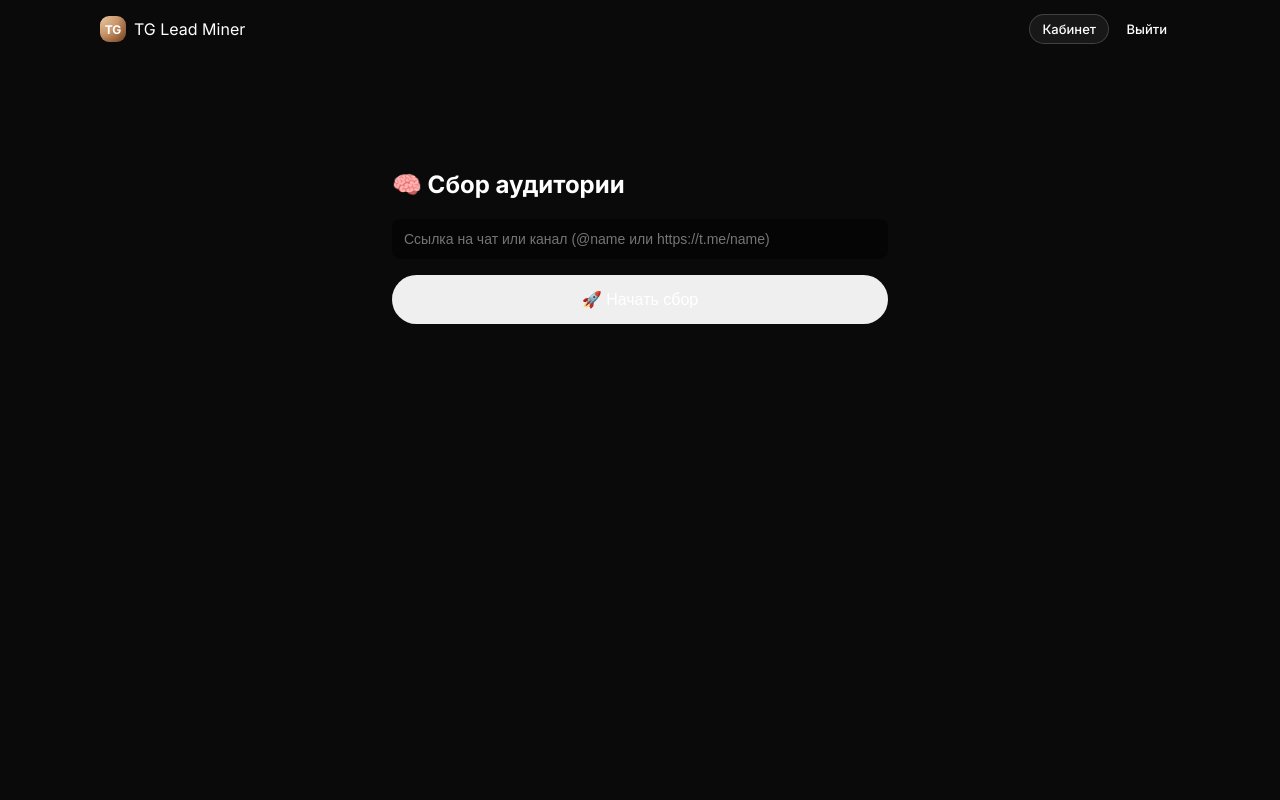
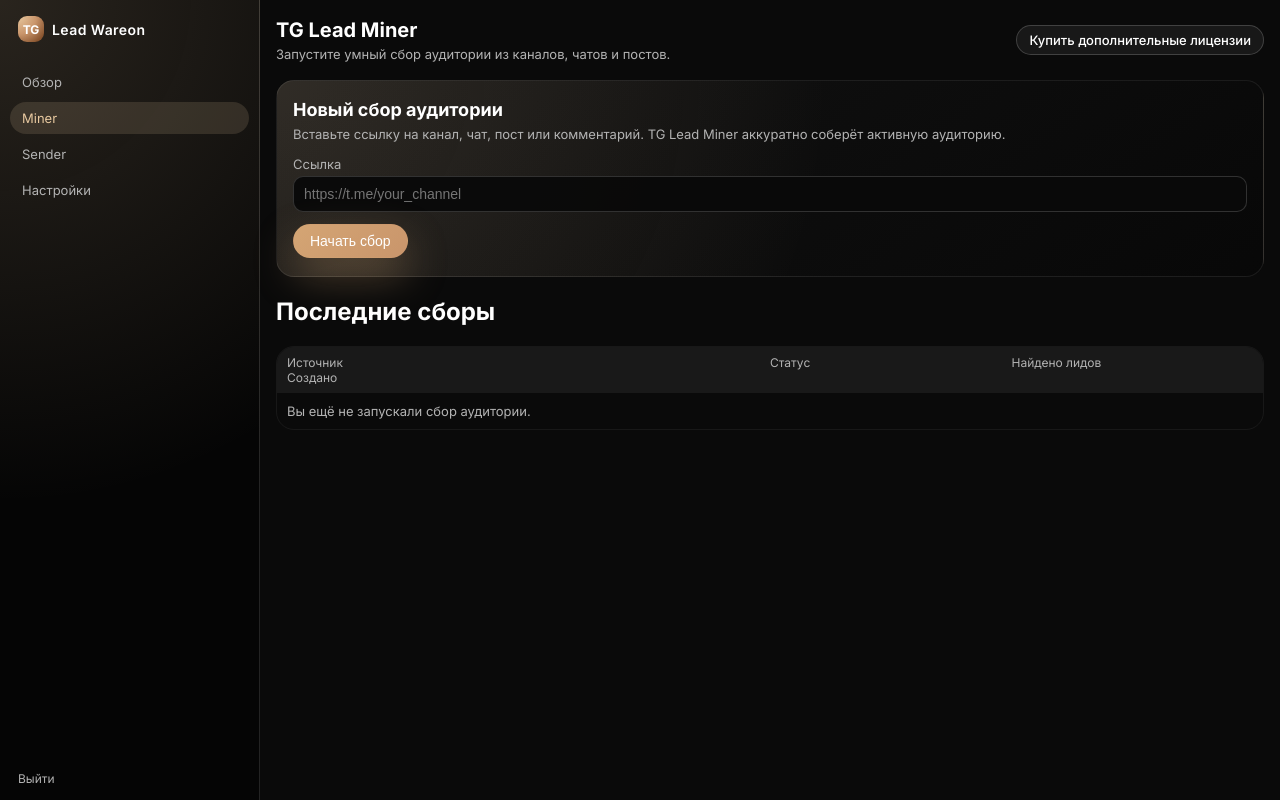
Before and after one commit to dzalil206-commits/lead-ecosystem, a Flask app: template templates/miner.html in a window 1280 px wide. Run offline with Flask 3, Linux system fonts and the light colour scheme; the template is opened without the code that fills it, so the values that code supplies are empty.

Commit message:
Update miner.html

```diff
--- a/templates/miner.html
+++ b/templates/miner.html
@@ -1,42 +1,82 @@
 <!DOCTYPE html>
 <html lang="ru">
 <head>
-  <meta charset="UTF-8" />
+    <meta charset="UTF-8">
     <title>TG Lead Miner — Сбор аудитории</title>
-  <meta name="viewport" content="width=device-width, initial-scale=1.0" />
-  <link href="https://fonts.googleapis.com/css2?family=Inter:wght@400;500;600;700&display=swap" rel="stylesheet" />
+    <meta name="viewport" content="width=device-width, initial-scale=1.0">
+    <link rel="preconnect" href="https://fonts.googleapis.com" />
+    <link rel="preconnect" href="https://fonts.gstatic.com" crossorigin />
+    <link href="https://fonts.googleapis.com/css2?family=Inter:wght@300;400;500;600;700&display=swap" rel="stylesheet" />
     <link rel="stylesheet" href="/static/css/style.css" />
-  <style>
-    .miner-container { max-width: 600px; margin: 60px auto; padding: 0 20px; }
-    .miner-card { background: var(--bg-card); border: 1px solid var(--border-soft); border-radius: 18px; padding: 32px; }
-    .miner-card h2 { font-size: 24px; margin-bottom: 20px; }
-    .miner-card input { width: 100%; padding: 12px; background: rgba(0,0,0,0.5); border: 1px solid var(--border-soft); border-radius: 8px; color: #fff; font-size: 14px; margin-bottom: 16px; }
-    .miner-card .btn { width: 100%; padding: 14px; font-size: 16px; }
-    .result-box { margin-top: 20px; }
-  </style>
 </head>
-<body style="background:#0a0a0a; color:#fff; font-family:'Inter',sans-serif;">
-  <header class="header">
-    <div class="container header-inner">
-      <div class="logo">
-        <div class="logo-mark">TG</div>
-        <div><div class="logo-text-main">TG Lead Miner</div></div>
+<body class="page-dark">
+<div class="layout">
+    <aside class="sidebar">
+        <div class="sidebar-logo">
+            <a href="/" class="logo">
+                <span class="logo-mark">TG</span>
+                <span class="logo-text">Lead Wareon</span>
+            </a>
         </div>
-      <div class="header-right">
-        <a href="/dashboard" class="btn btn-outline btn-sm">Кабинет</a>
-        <a href="/logout" class="btn btn-accent btn-sm">Выйти</a>
+        <nav class="sidebar-nav">
+            <a href="/dashboard" class="nav-item">Обзор</a>
+            <a href="/miner" class="nav-item active">Miner</a>
+            <a href="/dashboard#sender" class="nav-item">Sender</a>
+            <a href="/dashboard#settings" class="nav-item">Настройки</a>
+        </nav>
+        <div class="sidebar-footer">
+            <span class="sidebar-user">{{ current_user.full_name or current_user.email }}</span>
+            <a href="/logout" class="sidebar-logout">Выйти</a>
         </div>
+    </aside>
+
+    <main class="main">
+        <header class="dashboard-header">
+            <div>
+                <h1>TG Lead Miner</h1>
+                <p class="dashboard-subtitle">Запустите умный сбор аудитории из каналов, чатов и постов.</p>
             </div>
+            <a href="/buy/miner" class="btn btn-outline btn-sm">Купить дополнительные лицензии</a>
         </header>
 
-  <div class="miner-container">
-    <div class="miner-card">
-      <h2>🧠 Сбор аудитории</h2>
-      <form method="POST" action="/miner/collect">
-        <input name="link" type="text" placeholder="Ссылка на чат или канал (@name или https://t.me/name)" required />
-        <button type="submit" class="btn btn-accent">🚀 Начать сбор</button>
+        <section class="dashboard-section">
+            <div class="miner-panel glass">
+                <h2>Новый сбор аудитории</h2>
+                <p>Вставьте ссылку на канал, чат, пост или комментарий. TG Lead Miner аккуратно соберёт активную аудиторию.</p>
+                <form method="POST" action="/miner/collect" class="miner-form">
+                    <div class="field">
+                        <label for="link">Ссылка</label>
+                        <input id="link" name="link" type="url" required placeholder="https://t.me/your_channel">
+                    </div>
+                    <button type="submit" class="btn btn-primary">Начать сбор</button>
                 </form>
             </div>
+        </section>
+
+        <section class="dashboard-section">
+            <h2>Последние сборы</h2>
+            <div class="table-minimal">
+                <div class="table-head">
+                    <span>Источник</span>
+                    <span>Статус</span>
+                    <span>Найдено лидов</span>
+                    <span>Создано</span>
                 </div>
+                {% for job in miner_jobs or [] %}
+                <div class="table-row">
+                    <span>{{ job.source_link }}</span>
+                    <span>{{ job.status }}</span>
+                    <span>{{ job.leads_count }}</span>
+                    <span>{{ job.created_at }}</span>
+                </div>
+                {% else %}
+                <div class="table-empty">Вы ещё не запускали сбор аудитории.</div>
+                {% endfor %}
+            </div>
+        </section>
+    </main>
+</div>
+
+<script src="/static/script.js"></script>
 </body>
 </html>
```
Lines whose indentation alone changed are shown as unchanged.
